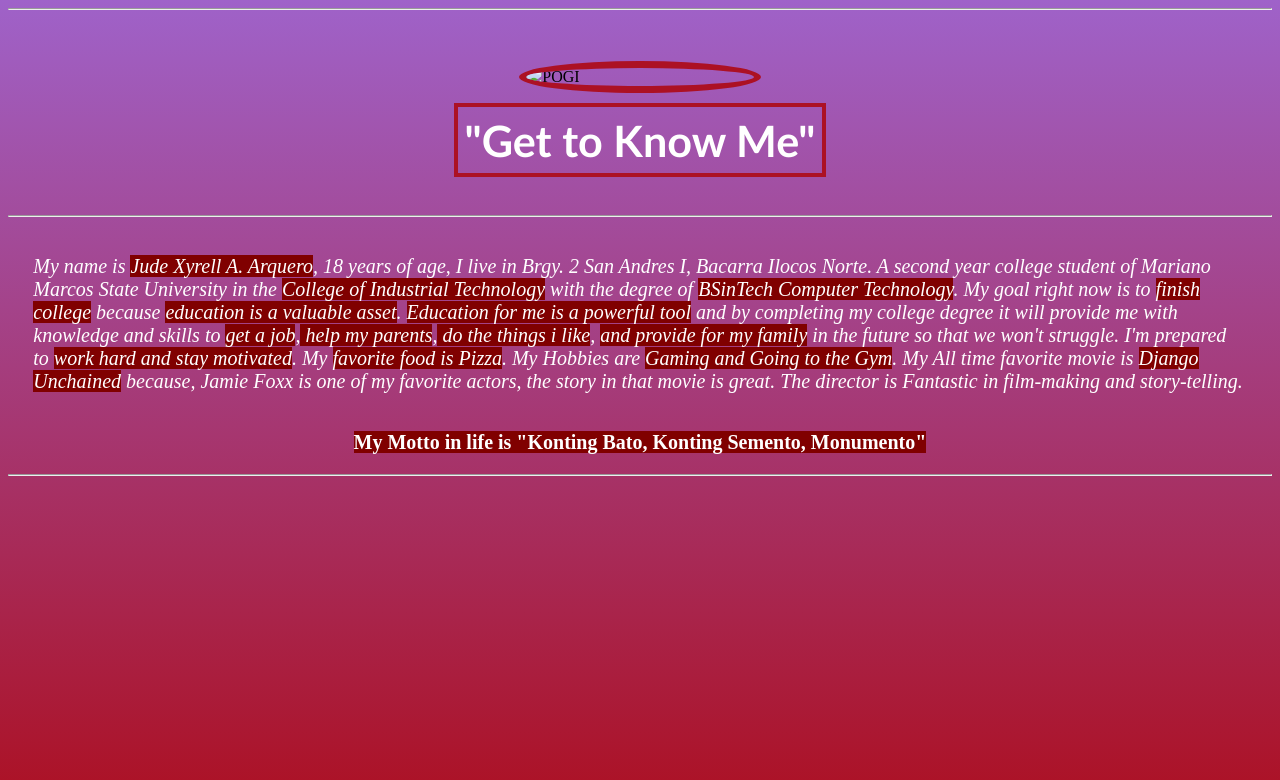
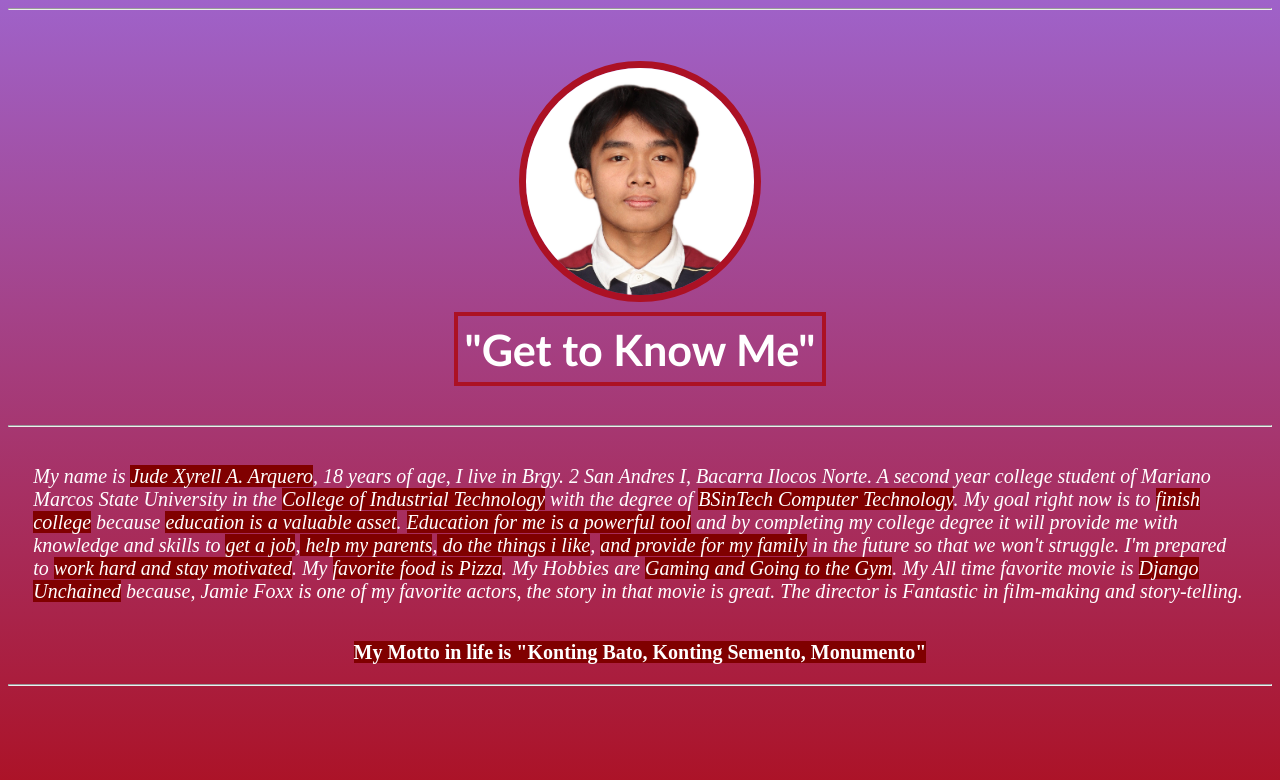
Before and after one commit to eedujj/PrTest03, a plain HTML site: page index.html in a window 1280 px wide. Drawn offline with Linux system fonts and the light colour scheme.

Commit message:
Update index.html

```diff
--- a/index.html
+++ b/index.html
@@ -44,7 +44,7 @@
 </head>
 <body>
     <hr style="color: red; margin-top: auto; margin-bottom: auto;">
-    <img src="/PT03/img/IMG_8760.jpg" alt="POGI" height="18%" width="18%">
+    <img src="PrTest03/IMG_8760.jpg" alt="POGI" height="18%" width="18%">
     <h1><span>"Get to Know Me"</span></h1>
     <hr style="color: red">
 
```
